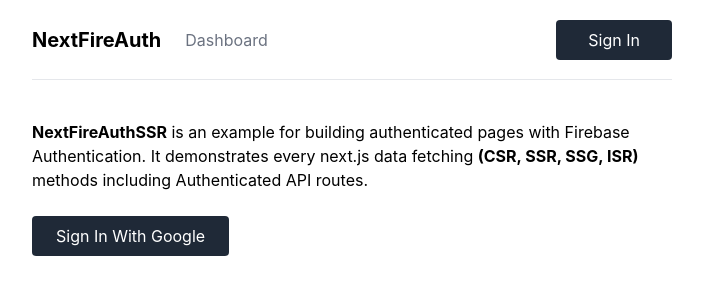
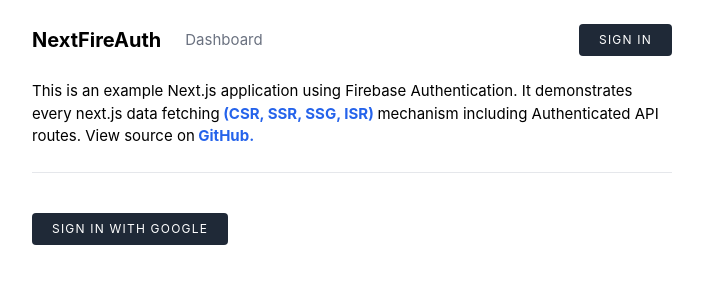
Before and after one commit to mrxnn/next-fire-auth, a Next.js app: page / in a window 1280 px wide. Shown: the top 300 px of the page, without its empty margins (288-991 px from the left). Built offline with nearby package versions, Linux system fonts and the light colour scheme; no server answers.

Commit message:
Add better styling

```diff
--- /dev/null
+++ b/components/Info.js
@@ -0,0 +1,16 @@
+import Link from "next/link";
+export default function Info() {
+  return (
+    <p className="mb-6">
+      This is an example Next.js application using Firebase Authentication. It
+      demonstrates every next.js data fetching
+      <Link href="https://nextjs.org/docs/basic-features/data-fetching">
+        <a className="font-bold text-blue-600"> (CSR, SSR, SSG, ISR) </a>
+      </Link>
+      mechanism including Authenticated API routes. View source on
+      <Link href="https://github.com/mayurarx/next-fire-auth-ssr">
+        <a className="font-bold text-blue-600"> GitHub.</a>
+      </Link>
+    </p>
+  );
+}
--- a/components/Navbar.js
+++ b/components/Navbar.js
@@ -1,14 +1,27 @@
-import { useContext } from "react";
+import { useContext, useEffect } from "react";
 import Link from "next/link";
 import Image from "next/image";
 import { AuthContext } from "../context/auth";
 import Spinner from "./Spinner";
+import Info from "./Info";
 
 export default function Navbar() {
-  const { user, loading, signInWithGoogle } = useContext(AuthContext);
+  const { user, loading } = useContext(AuthContext);
+
+  console.log("Outside Called");
+  useEffect(() => {
+    console.log("User Called");
+  }, [user]);
+  useEffect(() => {
+    console.log("Loading Called");
+  }, [loading]);
+  useEffect(() => {
+    console.log("Empty Called");
+  }, []);
 
   return (
-    <div className="flex items-center justify-between h-20 border-b mb-10">
+    <div className="flex flex-col border-b mb-10">
+      <div className="flex items-center justify-between h-20">
         <div className="flex items-center">
           <Link href="/">
             <a className="font-bold text-xl mr-6">NextFireAuth</a>
@@ -18,28 +31,43 @@
           </Link>
         </div>
         <div>
-        {loading && <Spinner />}
-        {user && (
+          {loading ? (
+            <Spinner />
+          ) : user ? (
+            <UserProfileLink {...user} />
+          ) : (
+            <SignInButton />
+          )}
+        </div>
+      </div>
+      <Info />
+    </div>
+  );
+}
+
+export const UserProfileLink = ({ photoURL }) => {
+  return (
     <div className="flex items-center">
       <Link href="/account">
-              <a className="mr-6 text-gray-500 hover:text-gray-900">Account</a>
+        <a className="mr-5 text-gray-500 hover:text-gray-900">Account</a>
       </Link>
       <Image
-              src={user.photoURL}
+        src={photoURL}
         width="32px"
         height="32px"
         className="rounded-full"
       />
     </div>
-        )}
-        {!user && !loading && (
+  );
+};
+
+export const SignInButton = () => {
+  const { signInWithGoogle } = useContext(AuthContext);
+  return (
     <button
-            className="bg-gray-800 text-white px-8 py-2 rounded hover:bg-gray-700"
+      className="bg-gray-800 text-white px-5 rounded py-2 uppercase text-xs tracking-widest hover:bg-gray-700"
       onClick={() => signInWithGoogle()}>
       Sign In
     </button>
-        )}
-      </div>
-    </div>
   );
-}
+};
--- a/components/Spinner.js
+++ b/components/Spinner.js
@@ -1,6 +1,6 @@
 export default function Spinner() {
   return (
-    <div className="w-7 h-7 rounded-full relative">
+    <div className="w-5 h-5 rounded-full relative">
       <div className="w-full h-full border border-gray-200 rounded-full absolute top-0 left-0 z-10"></div>
       <div className="w-full h-full border-t-2 border-gray-800 rounded-full absolute top-0 left-0 z-20 animate-spin"></div>
     </div>
--- a/pages/_app.js
+++ b/pages/_app.js
@@ -4,7 +4,9 @@
 function MyApp({ Component, pageProps }) {
   return (
     <AuthProvider>
-      <Component {...pageProps} />
+      <div className="text-[15px]">
+        <Component {...pageProps} />
+      </div>
     </AuthProvider>
   );
 }
--- a/pages/account.js
+++ b/pages/account.js
@@ -33,7 +33,7 @@
           <h2 className="font-bold text-2xl">{user?.displayName}</h2>
           <p className="text-gray-800 mb-8">{user?.email}</p>
           <button
-            className="bg-gray-800 text-white px-8 py-2 rounded hover:bg-gray-700"
+            className="bg-gray-800 text-white px-5 rounded py-2 uppercase text-xs tracking-widest hover:bg-gray-700"
             onClick={() => signOut("/")}>
             Sign Out
           </button>
--- a/pages/index.js
+++ b/pages/index.js
@@ -10,15 +10,6 @@
   return (
     <Layout>
       <div className="flex flex-col items-start">
-        <p className="mb-6">
-          <span className="font-bold">NextFireAuthSSR</span> is an example for
-          building authenticated pages with Firebase Authentication. It
-          demonstrates every next.js data fetching{" "}
-          <Link href="https://nextjs.org/docs/basic-features/data-fetching">
-            <a className="font-bold">(CSR, SSR, SSG, ISR)</a>
-          </Link>{" "}
-          methods including Authenticated API routes.
-        </p>
         {loading ? (
           <Spinner />
         ) : user ? (
@@ -37,7 +28,7 @@
 
   return (
     <button
-      className="bg-gray-800 text-white px-6 py-2 rounded hover:bg-gray-700"
+      className="bg-gray-800 text-white px-5 rounded py-2 uppercase text-xs tracking-widest hover:bg-gray-700"
       onClick={() => signInWithGoogle()}>
       Sign In With Google
     </button>
@@ -49,7 +40,7 @@
   return (
     <Link href="/dashboard">
       <a
-        className="bg-gray-800 text-white px-8 py-2 rounded hover:bg-gray-700 inline-block"
+        className="bg-gray-800 text-white px-5 rounded py-2 uppercase text-xs tracking-widest hover:bg-gray-700 inline-block"
         href="/dashboard">
         View Dashboard
       </a>
--- a/tailwind.config.js
+++ b/tailwind.config.js
@@ -1,6 +1,7 @@
 const defaultTheme = require("tailwindcss/defaultTheme");
 
 module.exports = {
+  mode: "jit",
   purge: ["./pages/**/*.{js,ts,jsx,tsx}", "./components/**/*.{js,ts,jsx,tsx}"],
   darkMode: false, // or 'media' or 'class'
   theme: {
```
Lines whose indentation alone changed are shown as unchanged.
